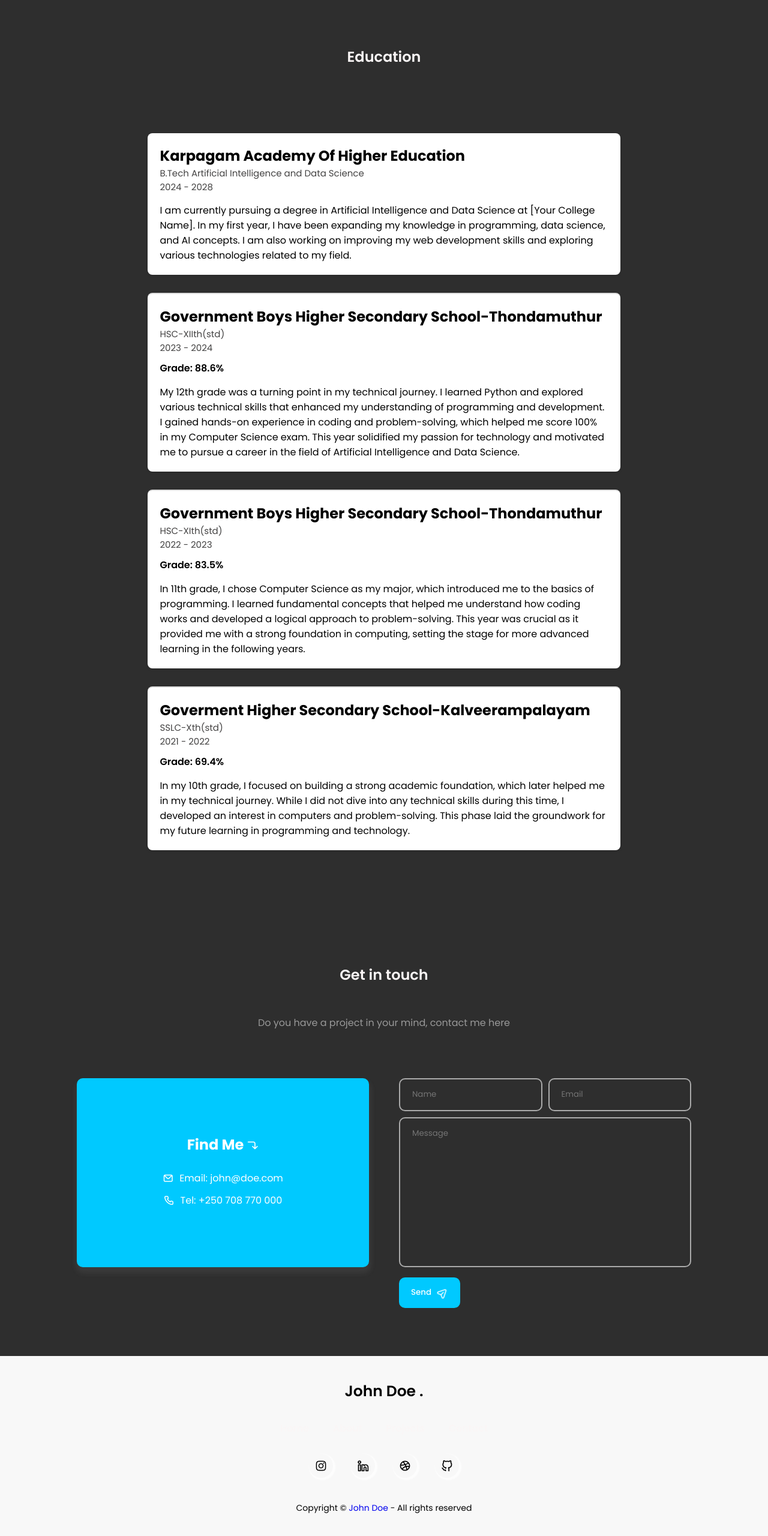
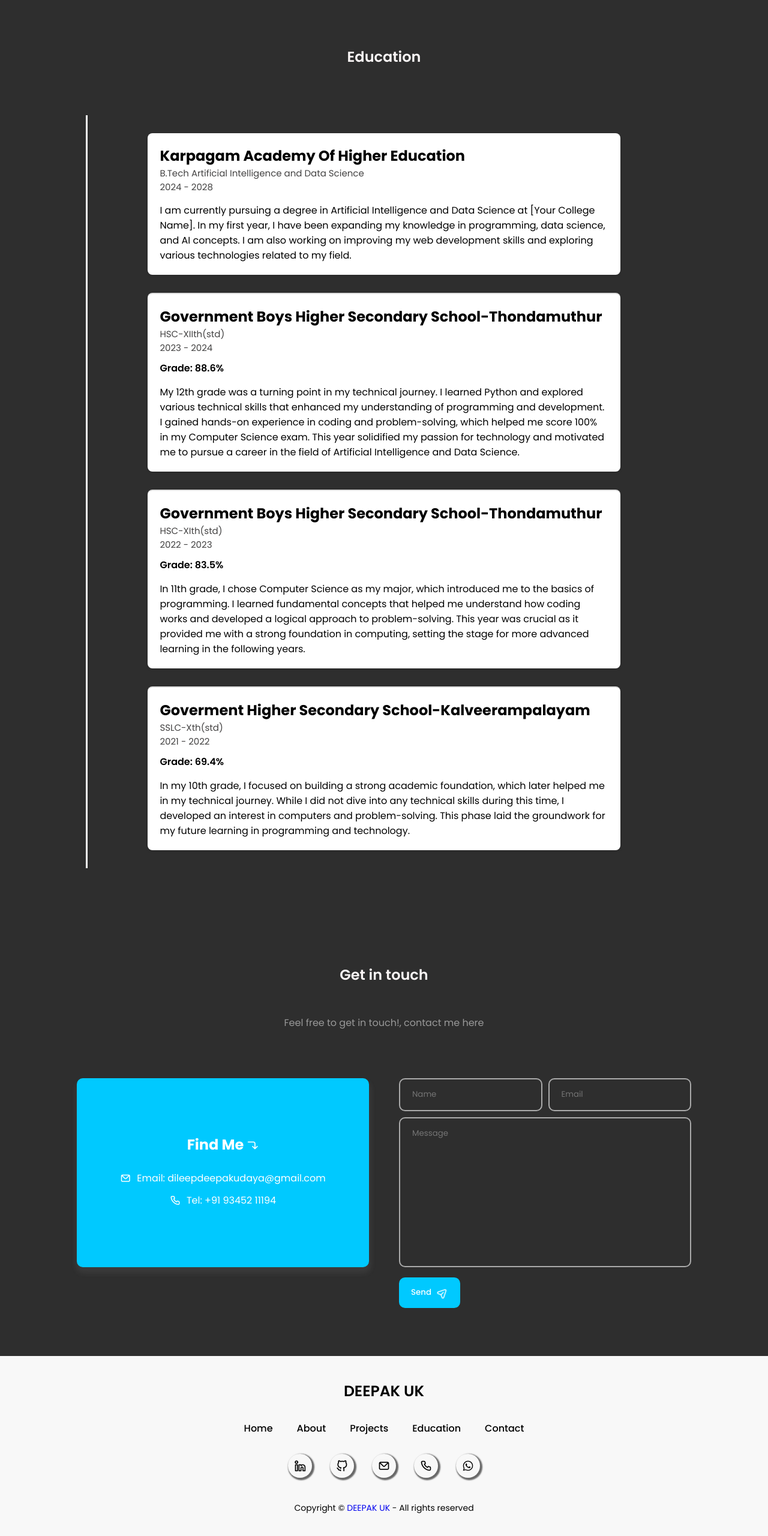
Before and after one commit to DeepakUK17/portfolio, a plain HTML site: page index.html in a window 1280 px wide. Shown: the part 2746-5306 px from the top of the page at 60% size. Drawn offline with nearby package versions, Linux system fonts and the light colour scheme.

Commit message:
change in animation(education) and content

```diff
--- a/index.html
+++ b/index.html
@@ -244,27 +244,27 @@
        <section class="section" id="contact">
           <div class="top-header">
             <h1>Get in touch</h1>
-            <span>Do you have a project in your mind, contact me here</span>
+            <span>Feel free to get in touch!, contact me here</span>
           </div>
           <div class="row">
              <div class="col">
                 <div class="contact-info">
                     <h2>Find Me <i class="uil uil-corner-right-down"></i></h2>
-                    <p><i class="uil uil-envelope"></i> Email: john@doe.com</p>
-                    <p><i class="uil uil-phone"></i> Tel: +250 708 770 000</p>
+                    <p><i class="uil uil-envelope"></i> <a href="mailto:dileepdeepakudaya@gmail.com">Email: dileepdeepakudaya@gmail.com</a></p>
+                    <p><i class="uil uil-phone"></i><a href="tel:+91 9345211194"> Tel: +91 93452 11194</a></p>
                 </div>
              </div>
              <div class="col">
                 <div class="form-control">
                     <div class="form-inputs">
-                        <input type="text" class="input-field" placeholder="Name">
-                        <input type="text" class="input-field" placeholder="Email">
+                        <input id="name" type="text" class="input-field" placeholder="Name">
+                        <input id="email" type="text" class="input-field" placeholder="Email">
                     </div>
                     <div class="text-area">
-                        <textarea placeholder="Message"></textarea>
+                        <textarea id="Message" placeholder="Message"></textarea>
                     </div>
                     <div class="form-button">
-                        <button class="btn">Send <i class="uil uil-message"></i></button>
+                        <button class="btn" onclick="sendWhatsApp()">Send <i class="uil uil-message"></i></button>
                     </div>
                 </div>
              </div>
@@ -274,7 +274,7 @@
     <!-- --------------- FOOTER --------------- -->
     <footer>
         <div class="top-footer">
-            <p>John Doe .</p>
+            <p>DEEPAK UK</p>
         </div>
         <div class="middle-footer">
             <ul class="footer-menu">
@@ -288,18 +288,22 @@
                     <a href="#projects">Projects</a>
                 </li>
                 <li class="footer_menu_list">
+                    <a href="#education">Education</a>
+                </li>
+                <li class="footer_menu_list">
                     <a href="#contact">Contact</a>
                 </li>
             </ul>
         </div>
         <div class="footer-social-icons">
-            <div class="icon"><i class="uil uil-instagram"></i></div>
-            <div class="icon"><i class="uil uil-linkedin-alt"></i></div>
-            <div class="icon"><i class="uil uil-dribbble"></i></div>
-            <div class="icon"><i class="uil uil-github-alt"></i></div>
+            <div class="icon1"><a href="https://www.linkedin.com/in/ukdeepak"><i class="uil uil-linkedin-alt"></i></a></div>
+            <div class="icon1"><a href="https://github.com/DeepakUK17"><i class="uil uil-github-alt"></i></a></div>
+            <div class="icon1"><a href="mailto:dileepdeepakudaya@gmail.com"><i class="uil uil-envelope"></i></a></div>
+            <div class="icon1"><a href="tel:+91 9345211194"><i class="uil uil-phone"></i></a></div>
+            <div class="icon1"><a href="https://wa.me/919345211194"><i class="uil uil-whatsapp"></i></a></div>
         </div>
         <div class="bottom-footer">
-            <p>Copyright &copy; <a href="#home" style="text-decoration: none;">John Doe</a> - All rights reserved</p>
+            <p>Copyright &copy; <a href="#home" style="text-decoration: none;">DEEPAK UK</a> - All rights reserved</p>
         </div>
     </footer>
     </div>
--- a/style.css
+++ b/style.css
@@ -538,6 +538,8 @@ nav{
 /* ----- EDUCATION BOX ----- */
 .education-container {
     display: flex;
+    position: relative;
+    padding-left: 10%;
     flex-direction: column;
     padding: 20px;
     align-items: center;
@@ -582,21 +584,20 @@ nav{
     padding-top: 20px;
 }
 
-.education-box::after{
+.education-box:hover {
+    transform: scale(1.1);
+    box-shadow: 0 4px 8px rgba(0, 0, 0, 0.2);
+}
+
+.education-container::before {
     content: "";
     position: absolute;
-    bottom: -100%;
-    left: 0;
-    margin-top: 0%;
-    background: var(--second-color);
-    width: 100%;
+    left: 15px;
+    top: 0;
+    width: 3px;
     height: 100%;
-    transition: .4s;
-    z-index: -1;
-}
+    background-color: white;
 
-.education-box:hover::after {
-    bottom: 0;
 }
 
 /* ----- CONTACT BOX ----- */
@@ -639,6 +640,11 @@ nav{
 }
 
 /* ----- CONTACT FORM ----- */
+.contact-info a{
+    color: inherit;
+    text-decoration: none;
+}
+
 .form-control{
     display: flex;
     flex-direction: column;
@@ -706,7 +712,7 @@ footer{
 }
 .footer_menu_list a{
     text-decoration: none;
-    color: var(--text-color-second);
+    color: black;
     font-weight: 500;
     margin-inline: 20px;
 }
@@ -718,6 +724,25 @@ footer{
     font-size: 14px;
     margin-top: 10px;
 }
+
+.footer-social-icons a{
+    color: black;
+    color: inherit;
+    text-decoration: none;
+}
+
+.icon1{
+    color:inherit;
+    display: flex;
+    justify-content: center;
+    align-items: center;
+    width: 40px;
+    height: 40px;
+    border-radius: 60%;
+    box-shadow: 2px 2px 2px 2px rgba(47, 47, 47, 0.718);
+    cursor: pointer;
+}
+
 
 
 /* ----- MEDIA QUERY == 1024px / RESPONSIVE ----- */
```
Also changed, not shown: styles.css (added).
